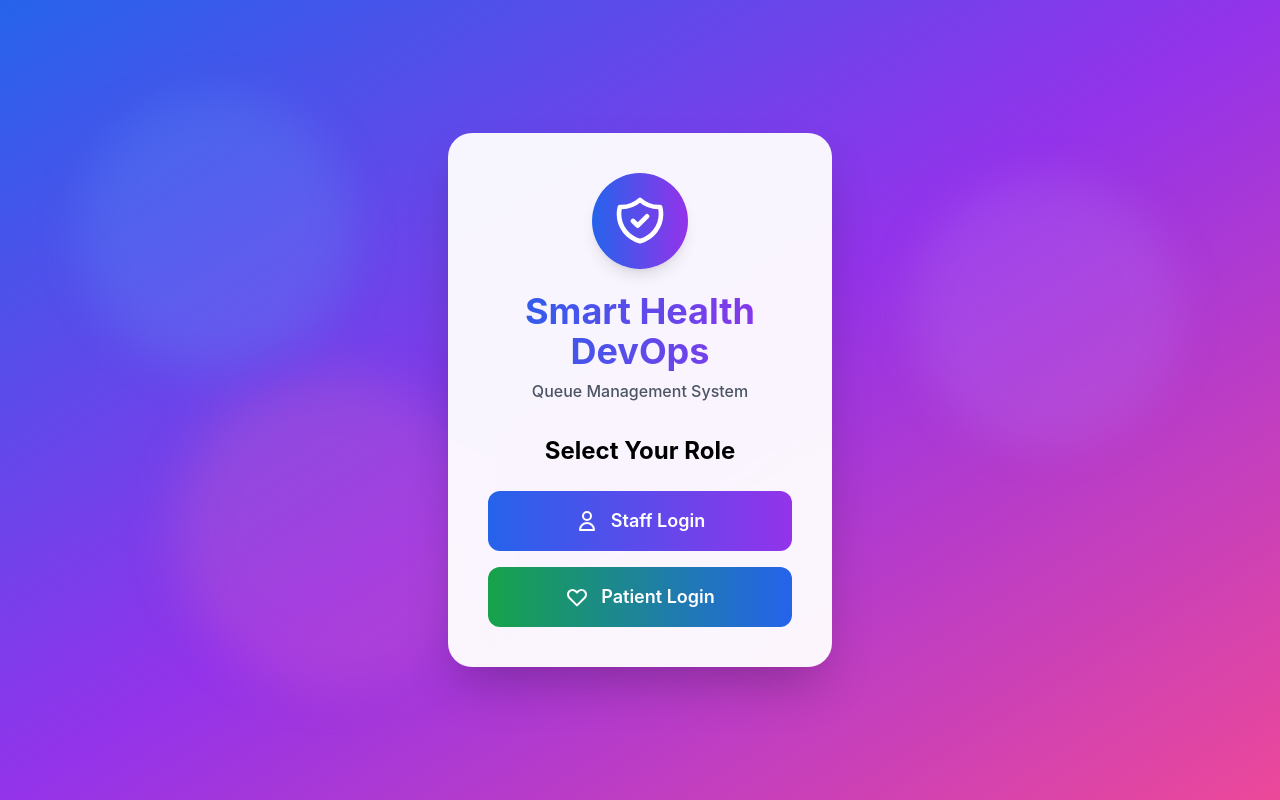
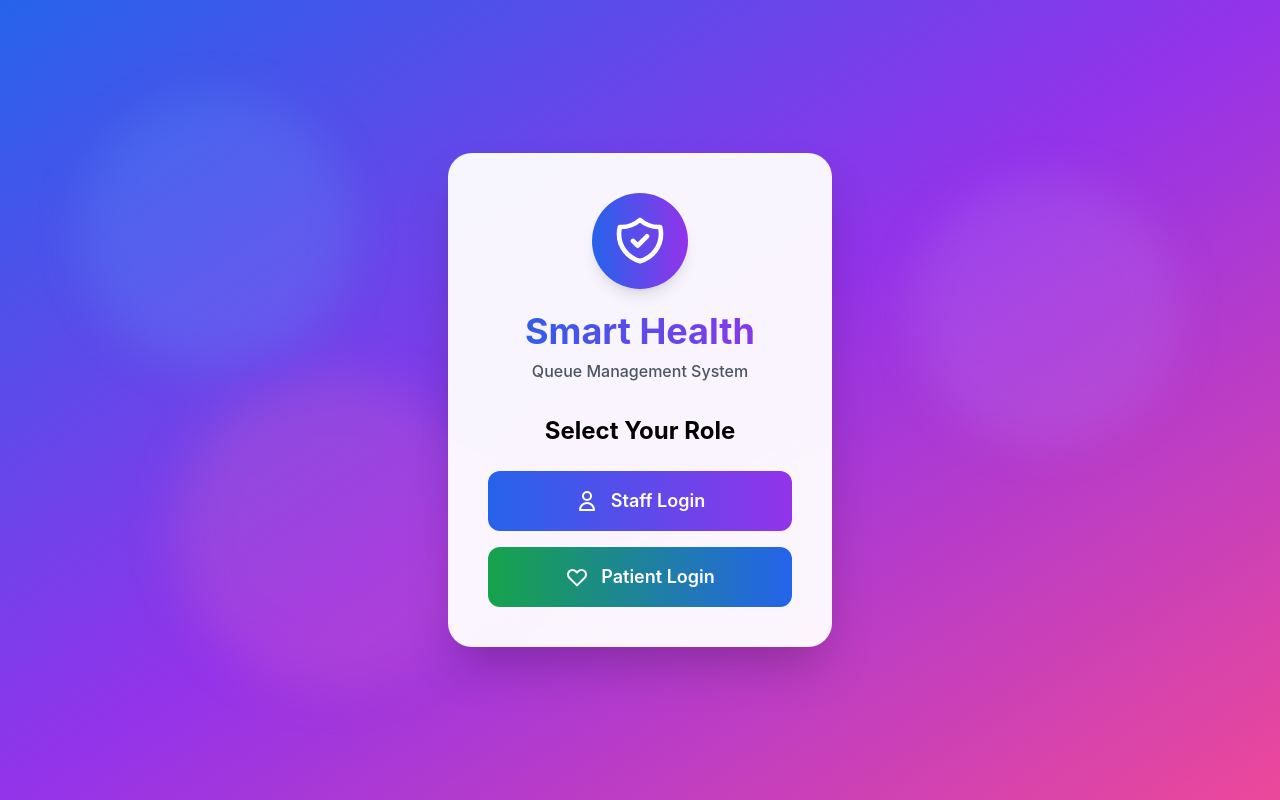
Before and after one commit to shradha9071/smart-health-devops, a React (Vite) app in the folder web/: page /login in a window 1280 px wide. Built offline with nearby package versions, Linux system fonts and the light colour scheme; no server answers.

Commit message:
Live CI/CD demo

```diff
--- a/web/src/pages/Login.jsx
+++ b/web/src/pages/Login.jsx
@@ -83,7 +83,7 @@
               <path strokeLinecap="round" strokeLinejoin="round" strokeWidth={2} d="M9 12l2 2 4-4m5.618-4.016A11.955 11.955 0 0112 2.944a11.955 11.955 0 01-8.618 3.04A12.02 12.02 0 003 9c0 5.591 3.824 10.29 9 11.622 5.176-1.332 9-6.03 9-11.622 0-1.042-.133-2.052-.382-3.016z" />
             </svg>
           </div>
-          <h1 className="text-4xl font-bold bg-gradient-to-r from-blue-600 to-purple-600 bg-clip-text text-transparent mb-2">Smart Health DevOps</h1>
+          <h1 className="text-4xl font-bold bg-gradient-to-r from-blue-600 to-purple-600 bg-clip-text text-transparent mb-2">Smart Health</h1>
           <p className="text-gray-600 font-medium">Queue Management System</p>
         </div>
 
```
